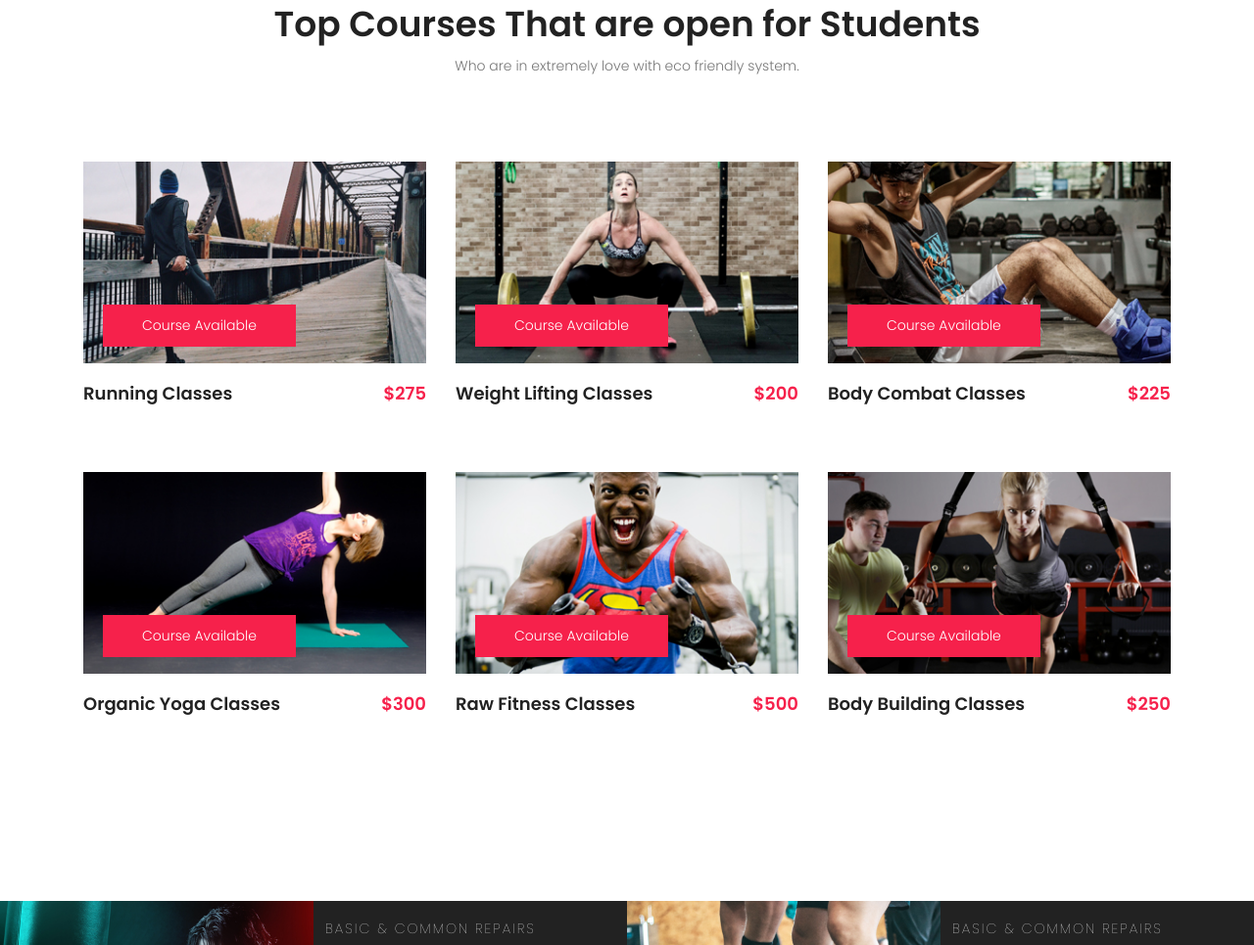
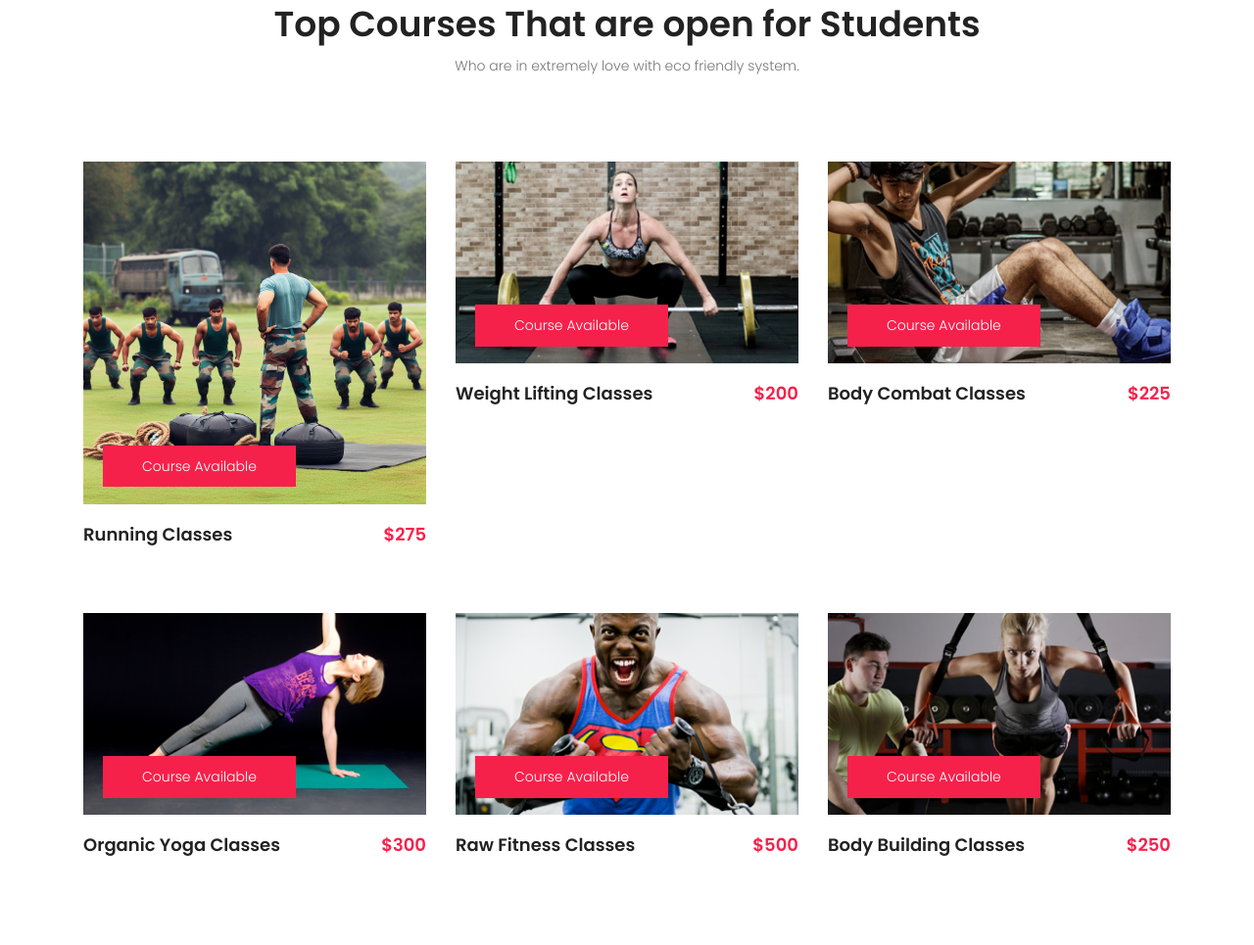
Before and after one commit to cholaarmy/cholaarmy.github.io, a plain HTML site: page index.html in a window 1280 px wide. Shown: the part 2021-2986 px from the top of the page at 98% size. Drawn offline with nearby package versions, Linux system fonts and the light colour scheme; some packages are replaced by stand-ins of ours.

Commit message:
sample image added

```diff
--- a/index.html
+++ b/index.html
@@ -180,7 +180,7 @@
 						<div class="col-lg-4 col-md-6">
 							<div class="single-course">
 								<div class="thumb">
-									<img class="img-fluid" src="img/c1.jpg" alt="">
+									<img class="img-fluid" src="img/c1.jpeg" alt="">
 								</div>
 								<span class="course-status">Course Available</span>
 								<a href="#"><h4>Running Classes <span>$275</span></h4></a>
```
Also changed, not shown: img/c1.jpeg (added), img/c1.jpg (deleted).
